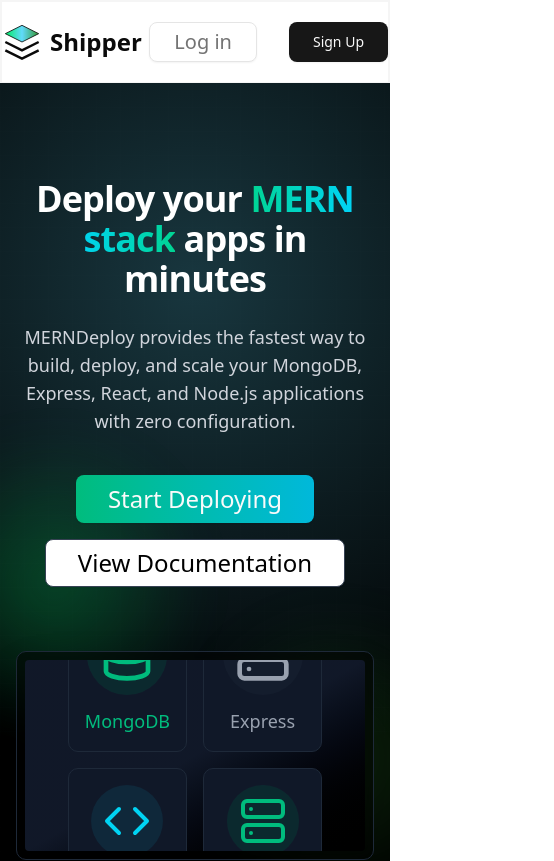
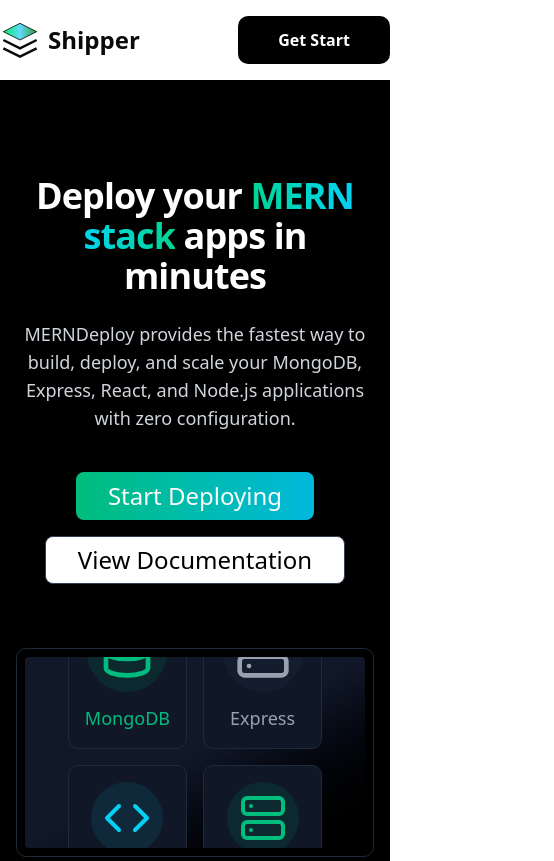
Before and after one commit to saroj18/shipper, a React (Vite) app in the folder apps/client/: page / in a window 390 px wide. Shown: the top 861 px of the page, 554 px wide, since content can reach past the window. Built offline with nearby package versions, Linux system fonts and the light colour scheme.

Commit message:
add:login page

```diff
--- a/apps/client/package.json
+++ b/apps/client/package.json
@@ -10,7 +10,10 @@
     "preview": "vite preview"
   },
   "dependencies": {
+    "@radix-ui/react-checkbox": "^1.3.1",
+    "@radix-ui/react-label": "^2.1.6",
     "@radix-ui/react-slot": "^1.2.2",
+    "@radix-ui/react-tabs": "^1.1.11",
     "@tailwindcss/vite": "^4.1.6",
     "class-variance-authority": "^0.7.1",
     "clsx": "^2.1.1",
@@ -18,6 +21,7 @@
     "react": "^19.1.0",
     "react-dom": "^19.1.0",
     "react-router": "^7.6.0",
+    "react-router-dom": "^7.6.0",
     "tailwind-merge": "^3.3.0",
     "tailwind-variants": "^1.0.0",
     "tailwindcss": "^4.1.6"
--- a/apps/client/src/RootLayout.tsx
+++ b/apps/client/src/RootLayout.tsx
@@ -4,7 +4,7 @@
 
 const RootLayout = () => {
   return (
-    <div>
+    <div className="bg-black">
       <Navbar />
       <Outlet />
       <Footer />
--- a/apps/client/src/components/footer.tsx
+++ b/apps/client/src/components/footer.tsx
@@ -3,9 +3,7 @@
 
 const Footer = () => {
   return (
-    <footer className="border-t border-gray-800 bg-white text-black py-12">
-      <div className="container mx-auto px-4">
-        <div className="flex flex-col items-center justify-between gap-6 md:flex-row">
+    <footer className=" flex justify-between px-14 items-center bg-gray-200 text-black py-4">
           <Logo/>
           <div className="flex gap-6">
             <Link to="#" className="text-xl">
@@ -21,8 +19,6 @@
           <div className="text-lg text-black">
             © 2025 MERNDeploy, Inc. All rights reserved.
           </div>
-        </div>
-      </div>
     </footer>
   );
 }
--- a/apps/client/src/components/nav-bar.tsx
+++ b/apps/client/src/components/nav-bar.tsx
@@ -1,10 +1,9 @@
-import { Link } from 'react-router';
-import Logo from './logo';
-import { Button } from './ui/button';
+import { Link } from "react-router";
+import Logo from "./logo";
 
 const Navbar = () => {
   return (
-    <header className="sticky top-0 z-40 w-full border-2 border-b border-border/40 bg-background/95 backdrop-blur supports-[backdrop-filter]:bg-background/60">
+    <header className="sticky top-0 z-40 w-full bg-white">
       <div className="container flex h-20 mx-auto items-center justify-between">
         <div className="flex items-center gap-6">
           <Logo />
@@ -41,19 +40,11 @@
             </Link>
           </nav>
         </div>
-        <div className="flex items-center gap-x-8">
-          <Button
-          size={'lg'}
-            variant={'outline'}
-            className="text-xl font-medium text-muted-foreground transition-colors hover:text-foreground"
-          >
-            Log in
-          </Button>
-          <Button size={'lg'}>Sign Up</Button>
-        </div>
+
+        <Link to={'/login'} className="py-3 px-10 rounded-lg font-semibold  bg-black text-white">Get Start</Link>
       </div>
     </header>
   );
-}
+};
 
-export default Navbar
+export default Navbar;
--- /dev/null
+++ b/apps/client/src/components/ui/checkbox.tsx
@@ -0,0 +1,30 @@
+import * as React from "react"
+import * as CheckboxPrimitive from "@radix-ui/react-checkbox"
+import { CheckIcon } from "lucide-react"
+
+import { cn } from "@/lib/utils"
+
+function Checkbox({
+  className,
+  ...props
+}: React.ComponentProps<typeof CheckboxPrimitive.Root>) {
+  return (
+    <CheckboxPrimitive.Root
+      data-slot="checkbox"
+      className={cn(
+        "peer border-input dark:bg-input/30 data-[state=checked]:bg-primary data-[state=checked]:text-primary-foreground dark:data-[state=checked]:bg-primary data-[state=checked]:border-primary focus-visible:border-ring focus-visible:ring-ring/50 aria-invalid:ring-destructive/20 dark:aria-invalid:ring-destructive/40 aria-invalid:border-destructive size-4 shrink-0 rounded-[4px] border shadow-xs transition-shadow outline-none focus-visible:ring-[3px] disabled:cursor-not-allowed disabled:opacity-50",
+        className
+      )}
+      {...props}
+    >
+      <CheckboxPrimitive.Indicator
+        data-slot="checkbox-indicator"
+        className="flex items-center justify-center text-current transition-none"
+      >
+        <CheckIcon className="size-3.5" />
+      </CheckboxPrimitive.Indicator>
+    </CheckboxPrimitive.Root>
+  )
+}
+
+export { Checkbox }
--- /dev/null
+++ b/apps/client/src/components/ui/label.tsx
@@ -0,0 +1,22 @@
+import * as React from "react"
+import * as LabelPrimitive from "@radix-ui/react-label"
+
+import { cn } from "@/lib/utils"
+
+function Label({
+  className,
+  ...props
+}: React.ComponentProps<typeof LabelPrimitive.Root>) {
+  return (
+    <LabelPrimitive.Root
+      data-slot="label"
+      className={cn(
+        "flex items-center gap-2 text-sm leading-none font-medium select-none group-data-[disabled=true]:pointer-events-none group-data-[disabled=true]:opacity-50 peer-disabled:cursor-not-allowed peer-disabled:opacity-50",
+        className
+      )}
+      {...props}
+    />
+  )
+}
+
+export { Label }
--- /dev/null
+++ b/apps/client/src/components/ui/tabs.tsx
@@ -0,0 +1,64 @@
+import * as React from "react"
+import * as TabsPrimitive from "@radix-ui/react-tabs"
+
+import { cn } from "@/lib/utils"
+
+function Tabs({
+  className,
+  ...props
+}: React.ComponentProps<typeof TabsPrimitive.Root>) {
+  return (
+    <TabsPrimitive.Root
+      data-slot="tabs"
+      className={cn("flex flex-col gap-2", className)}
+      {...props}
+    />
+  )
+}
+
+function TabsList({
+  className,
+  ...props
+}: React.ComponentProps<typeof TabsPrimitive.List>) {
+  return (
+    <TabsPrimitive.List
+      data-slot="tabs-list"
+      className={cn(
+        "bg-muted text-muted-foreground inline-flex h-9 w-fit items-center justify-center rounded-lg p-[3px]",
+        className
+      )}
+      {...props}
+    />
+  )
+}
+
+function TabsTrigger({
+  className,
+  ...props
+}: React.ComponentProps<typeof TabsPrimitive.Trigger>) {
+  return (
+    <TabsPrimitive.Trigger
+      data-slot="tabs-trigger"
+      className={cn(
+        "data-[state=active]:bg-background dark:data-[state=active]:text-foreground focus-visible:border-ring focus-visible:ring-ring/50 focus-visible:outline-ring dark:data-[state=active]:border-input dark:data-[state=active]:bg-input/30 text-foreground dark:text-muted-foreground inline-flex h-[calc(100%-1px)] flex-1 items-center justify-center gap-1.5 rounded-md border border-transparent px-2 py-1 text-sm font-medium whitespace-nowrap transition-[color,box-shadow] focus-visible:ring-[3px] focus-visible:outline-1 disabled:pointer-events-none disabled:opacity-50 data-[state=active]:shadow-sm [&_svg]:pointer-events-none [&_svg]:shrink-0 [&_svg:not([class*='size-'])]:size-4",
+        className
+      )}
+      {...props}
+    />
+  )
+}
+
+function TabsContent({
+  className,
+  ...props
+}: React.ComponentProps<typeof TabsPrimitive.Content>) {
+  return (
+    <TabsPrimitive.Content
+      data-slot="tabs-content"
+      className={cn("flex-1 outline-none", className)}
+      {...props}
+    />
+  )
+}
+
+export { Tabs, TabsList, TabsTrigger, TabsContent }
--- a/apps/client/src/pages/home/index.tsx
+++ b/apps/client/src/pages/home/index.tsx
@@ -4,17 +4,9 @@
 const Home = () => {
   return (
     <div className="flex-1">
-      <section className="relative overflow-hidden bg-black py-24 md:py-32">
-        <div className="absolute inset-0 z-0 opacity-20">
-          <div className="h-full w-full bg-[linear-gradient(to_right,#8080800a_1px,transparent_1px),linear-gradient(to_bottom,#8080800a_1px,transparent_1px)] bg-[size:24px_24px]"></div>
-        </div>
-
-        <div className="absolute bottom-0 left-0 right-0 top-0 bg-[radial-gradient(circle_500px_at_50%_200px,#61DAFB40,transparent)]"></div>
-        <div className="absolute -left-24 top-[40%] h-[300px] w-[300px] rounded-full bg-[radial-gradient(circle_at_center,#00ED6440,transparent_70%)] blur-xl"></div>
-        <div className="absolute -right-24 top-[60%] h-[300px] w-[300px] rounded-full bg-[radial-gradient(circle_at_center,#33993340,transparent_70%)] blur-xl"></div>
+      <section className="relative overflow-hidden  py-24 md:py-32">
 
         <div className="container relative z-10 mx-auto px-4 text-center">
-
           <h1 className="mb-6 text-4xl font-extrabold tracking-tight text-white sm:text-5xl md:text-6xl lg:text-7xl">
             Deploy your{" "}
             <span className="text-transparent bg-clip-text bg-gradient-to-r from-emerald-400 via-cyan-400 to-emerald-400">
@@ -113,8 +105,6 @@
           </div>
         </div>
       </section>
-
-
 
       <section className="bg-black py-24">
         <div className="container mx-auto px-4">
--- /dev/null
+++ b/apps/client/src/pages/login/index.tsx
@@ -0,0 +1,15 @@
+import { Button } from "@/components/ui/button";
+import { Github,  } from "lucide-react";
+
+const Login = () => {
+  return (
+    <div className="min-h-screen flex flex-col space-y-8 items-center py-20 ">
+      <h1 className="text-white font-bold text-4xl">Log in to Shipper</h1>
+      <Button variant={'secondary'} className="w-full max-w-sm py-8 text-xl">
+        <Github className="size-6" /> Continue with Github
+      </Button>
+    </div>
+  );
+};
+
+export default Login;
```
Also changed, not shown: apps/client/src/App.tsx (+6 -1 lines), 1 other file (tests, documents, lock files or other folders).
